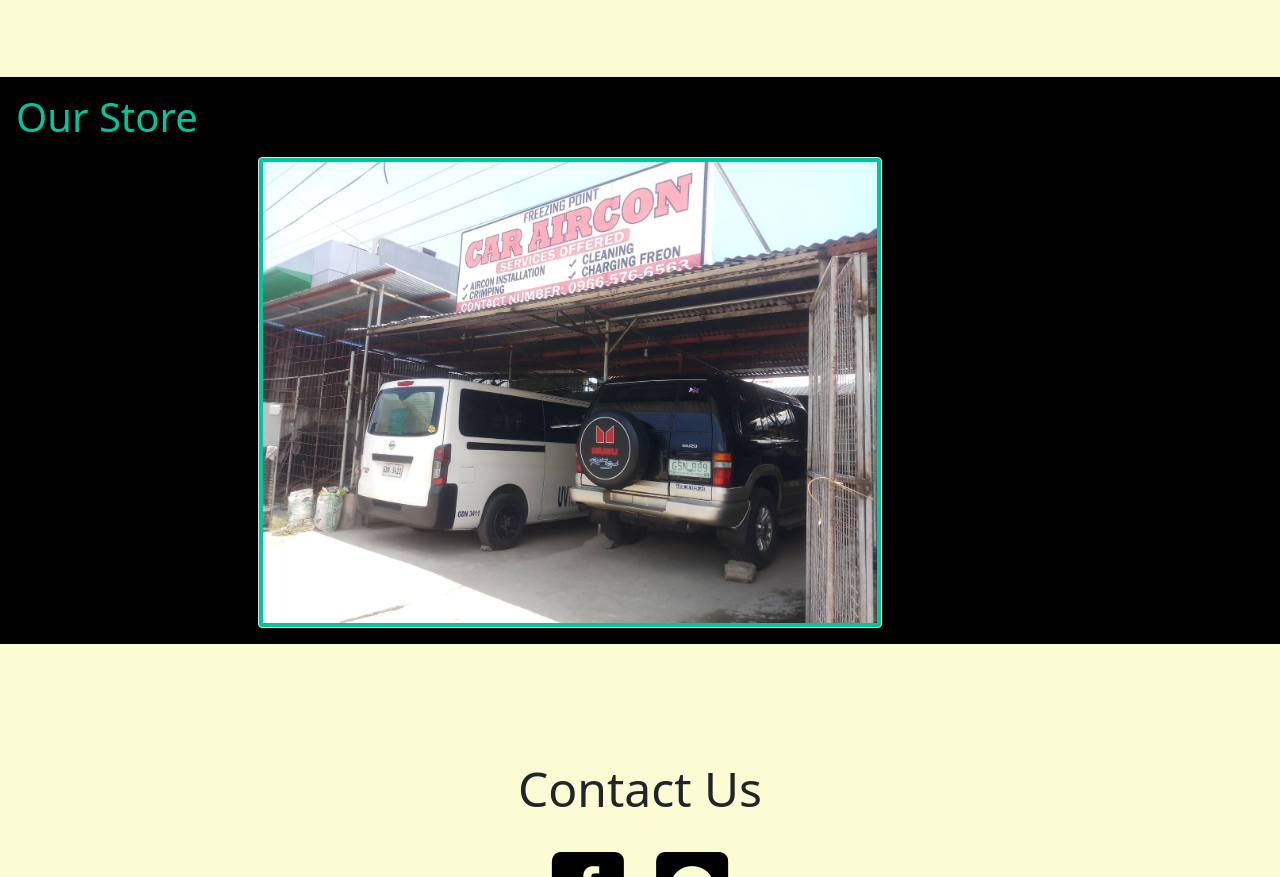
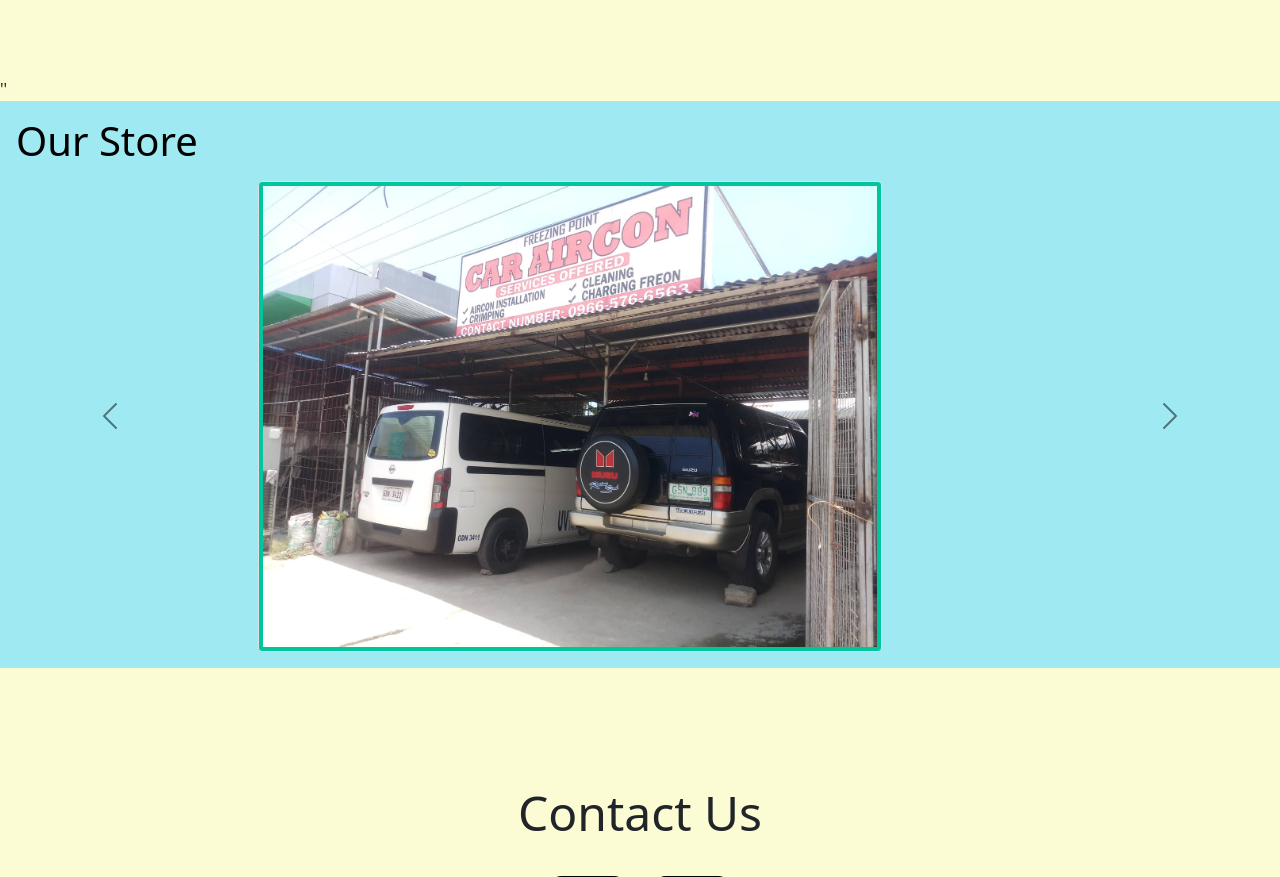
Before and after one commit to Emman-pip/FreezingPoint, a website: page index.html in a window 1280 px wide. Shown: the part 1997-2874 px from the top of the page. Drawn offline with nearby package versions, Linux system fonts and the light colour scheme.

Commit message:
Push to master.

```diff
--- a/src/styles.scss
+++ b/src/styles.scss
@@ -260,11 +260,21 @@
 }
 
 .section4 {
-  background-color: $blue-color;
+  background-color: $main-color;
+  height: fit-content;
 
   .d-block {
     margin-left: auto;
     margin-right: auto;
+    margin-top: auto;
+    margin-bottom: auto;
+
+  }
+
+  .carousel {
+    display: flex;
+    justify-content: center;
+    align-items: center;
   }
 
   .img-thumbnail {
@@ -272,12 +282,12 @@
   }
 
   .section4Title {
-    color: $secondary-color;
+    color: $blue-color;
   }
 
   .storePic {
-    max-height: 80vh;
-    width: auto;
+    min-height: 40vh;
+    width: 80vh;
   }
 }
 
```
Also changed, not shown: index.html (+1 -1 lines), src/styles.css, 1 other file.
